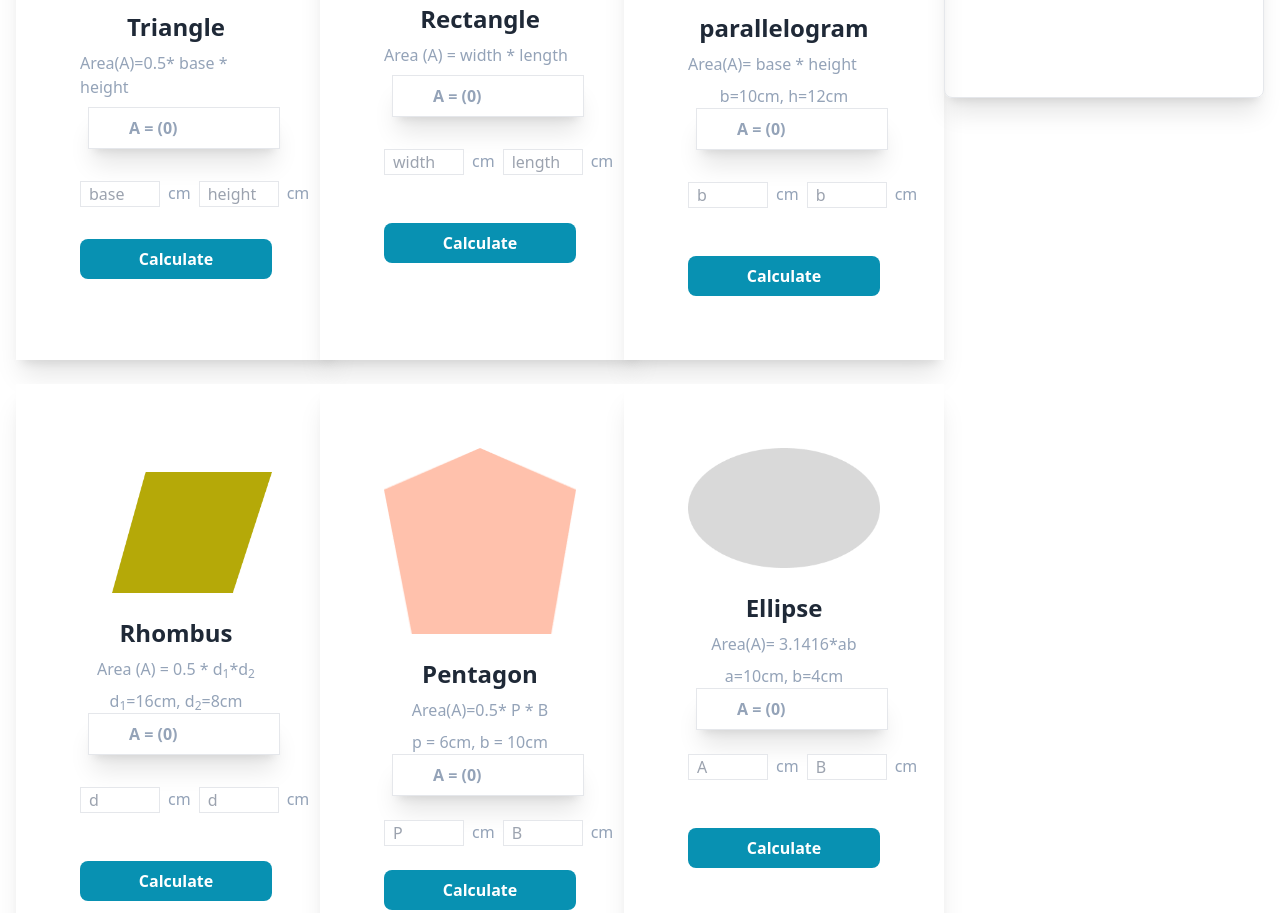
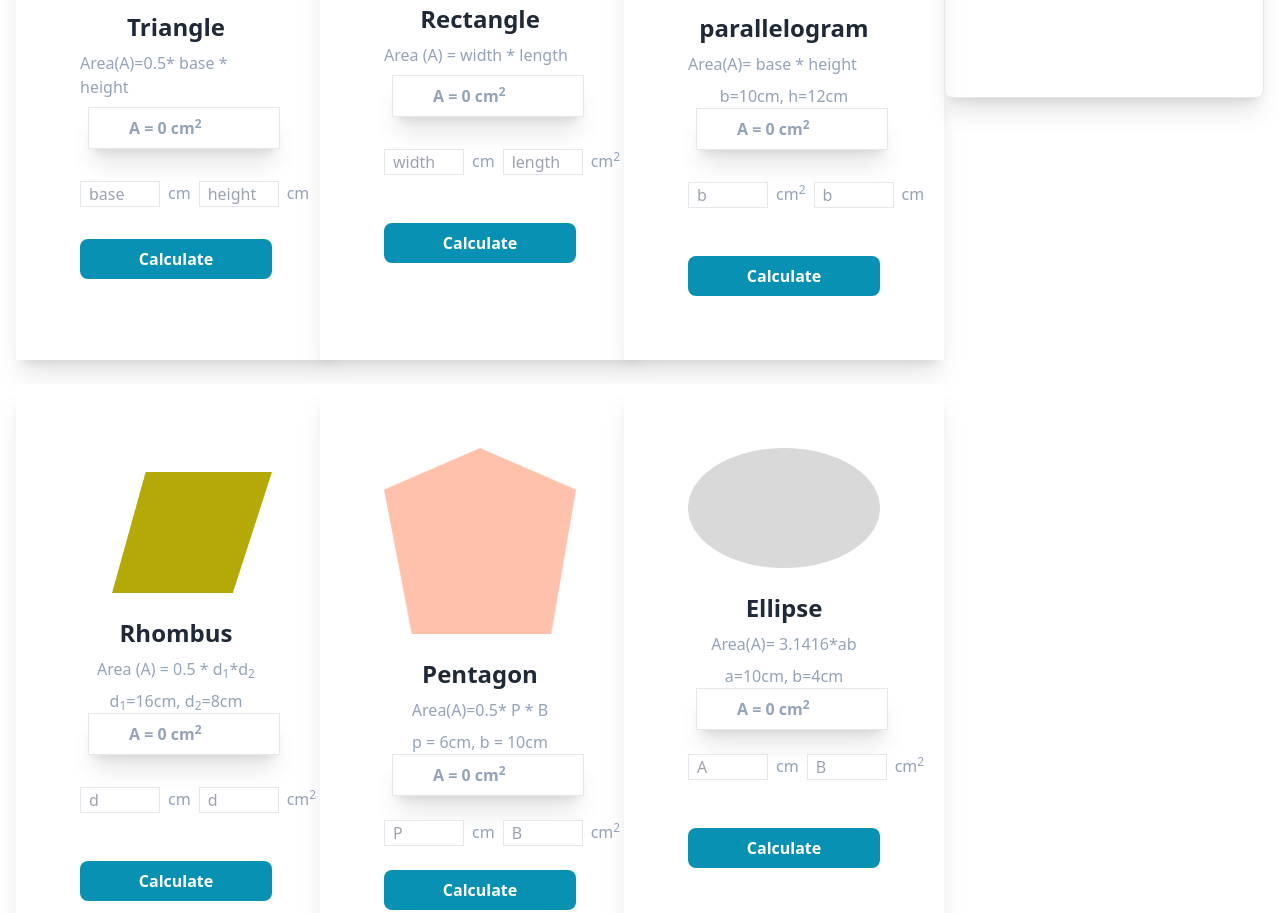
Before and after one commit to Coding655/Geometry-Genius, a plain HTML site: page index.html in a window 1280 px wide. Shown: the part 366-1279 px from the top of the page. Drawn offline with nearby package versions, Linux system fonts and the light colour scheme.

Commit message:
coding655

```diff
--- a/index.html
+++ b/index.html
@@ -36,7 +36,12 @@
                     <div>
                         <h3 class="text-center mt-6 font-semibold text-2xl">Triangle</h3>
                         <p class="mt-2 text-slate-400 mb-2 ">Area(A)=0.5* base * height</p>
-                        <p class="text-slate-400 font-bold border shadow-xl w-full ml-2 px-4 py-2"><span class="ml-6">A = (<span id="triangle-innerText">0</span>)</span></p>
+                        <p class="text-slate-400 font-bold border shadow-xl w-full ml-2 px-4 py-2">
+                            <span class="ml-6">A =
+                                <span id="triangle-innerText">0</span>
+                                <span>cm<sup>2</sup></span>
+                            </span>
+                        </p>
                         <p class="flex mt-8" >
                             <input placeholder="base" id="triangle-base" class="border w-20 px-2" type="text">
                             <span class=" ml-2 font-medium text-slate-400">cm</span>
@@ -54,12 +59,17 @@
                     <div>
                         <h3 class="text-center text-2xl font-semibold mt-6">Rectangle</h3>
                         <p class="mt-2 text-slate-400 mb-2 ">Area (A) = width * length</p>
-                        <p class="text-slate-400 font-bold border shadow-xl w-full ml-2 px-4 py-2"><span class="ml-6">A = (<span id="rectangle-innerText">0</span>)</span></p>
+                        <p class="text-slate-400 font-bold border shadow-xl w-full ml-2 px-4 py-2">
+                            <span class="ml-6">A =
+                            <span id="rectangle-innerText">0 </span>
+                            <span>cm<sup>2</sup></span>
+                            </span>
+                        </p>
                         <p class="flex mt-8">
                             <input id="input-left-value" class="px-2 w-20 border mr-2" placeholder="width" type="text">
                             <span class="  font-medium text-slate-400">cm</span>
                             <input id="input-right-value" placeholder="length" class="px-2 w-20 border ml-2" type="text">
-                            <span class=" ml-2 font-medium text-slate-400">cm</span>
+                            <span class=" ml-2 font-medium text-slate-400">cm<sup>2</sup></span>
                         </p>
                         <div class="mt-12">
                             <button id="rectangle-btn" class="bg-cyan-600 w-full rounded-lg py-2 font-bold text-white">Calculate</button>
@@ -73,10 +83,15 @@
                         <h3 class="text-center text-2xl font-semibold mt-6">parallelogram</h3>
                         <p class="mt-2 text-slate-400 mb-2  ">Area(A)= base * height</p>
                         <p class="mt-2 text-slate-400 text-center">b=10cm, h=12cm</p>
-                        <p class="text-slate-400 font-bold border shadow-xl w-full ml-2 px-4 py-2"><span class="ml-6">A = (<span id="para-text">0</span>)</span></p>
+                        <p class="text-slate-400 font-bold border shadow-xl w-full ml-2 px-4 py-2">
+                            <span class="ml-6">A =
+                                <span id="para-text">0</span>
+                                <span>cm<sup>2</sup></span>
+                            </span>
+                        </p>
                         <p class="flex mt-8">
                             <input id="para-input-left" class="px-2 w-20 border mr-2" placeholder="b" type="text">
-                            <span class="  font-medium text-slate-400">cm</span>
+                            <span class="  font-medium text-slate-400">cm<sup>2</sup></span>
                             <input id="pera-input-right"  class="px-2 w-20 border ml-2" placeholder="b" type="text">
                             <span class=" ml-2 font-medium text-slate-400">cm</span>
                         </p>
@@ -92,12 +107,16 @@
                         <h3 class="text-center text-2xl font-semibold mt-6">Rhombus</h3>
                         <p class="mt-2 text-slate-400 mb-2 text-center ">Area (A) = 0.5 * d<sub>1</sub>*d<sub>2</sub></p>
                         <p class="text-slate-400 text-center" >d<sub>1</sub>=16cm, d<sub>2</sub>=8cm</p>
-                        <p class="text-slate-400 font-bold border shadow-xl w-full ml-2 px-4 py-2"><span class="ml-6">A = (<span id="rhombus-innerText">0</span>)</span></p>
+                        <p class="text-slate-400 font-bold border shadow-xl w-full ml-2 px-4 py-2">
+                            <span class="ml-6">A = <span id="rhombus-innerText">0 </span>
+                            <span>cm<sup>2</sup></span>
+                            </span>
+                        </p>
                         <p class="flex mt-8">
                             <input id="rhombus-input-left" class="px-2 w-20 border mr-2" placeholder="d" type="text">
                             <span class="  font-medium text-slate-400">cm</span>
                             <input id="rhombus-input-right" class="px-2 w-20 border ml-2" placeholder="d" type="text">
-                            <span class=" ml-2 font-medium text-slate-400">cm</span>
+                            <span class=" ml-2 font-medium text-slate-400">cm<sup>2</sup></span>
                         </p>
                         <div class="mt-12">
                             <button id="rhombus-btn" class="bg-cyan-600 w-full rounded-lg py-2 font-bold text-white">Calculate</button>
@@ -111,12 +130,16 @@
                         <h3 class="text-center text-2xl font-semibold mt-6">Pentagon</h3>
                         <p class="mt-2 text-slate-400 mb-2 text-center ">Area(A)=0.5* P * B</p>
                         <p class="text-slate-400 text-center">p = 6cm, b = 10cm</p>
-                        <p class="text-slate-400 font-bold border shadow-xl w-full ml-2 px-4 py-2"><span class="ml-6">A = (<span id="pentagon-innerText" >0</span>)</span></p>
+                        <p class="text-slate-400 font-bold border shadow-xl w-full ml-2 px-4 py-2">
+                            <span class="ml-6">A = <span id="pentagon-innerText" >0</span>
+                            <span>cm<sup>2</sup></span>
+                        </span>
+                    </p>
                         <p class="flex mt-6">
                             <input id="pentagon-input-left" class="px-2 w-20 border mr-2" placeholder="P" type="text">
                             <span class="  font-medium text-slate-400" >cm</span>
                             <input id="pentagon-input-right" class="px-2 w-20 border ml-2" placeholder="B" type="text">
-                            <span class=" ml-2 font-medium text-slate-400">cm</span>
+                            <span class=" ml-2 font-medium text-slate-400">cm<sup>2</sup></span>
                         </p>
                         <div class="mt-6">
                             <button id="pentagon-btn" class="bg-cyan-600 w-full rounded-lg py-2 font-bold text-white">Calculate</button>
@@ -125,17 +148,21 @@
                 </div>
                 <!-- shape-6 -->
                 <div class="w-80 shadow-xl bg-base-100 p-16">
-                    <figure><img src="images/ellipse.png" alt="triangle"></figure>
+                    <figure><img src="images/ellipse.png" alt="ellipse"></figure>
                     <div>
                         <h3 class="text-center text-2xl font-semibold mt-6">Ellipse</h3>
                         <p class="mt-2 text-slate-400 mb-2 text-center ">Area(A)= 3.1416*ab</p>
                         <p class="text-slate-400 text-center">a=10cm, b=4cm</p>
-                        <p class="text-slate-400 font-bold border shadow-xl w-full ml-2 px-4 py-2"><span class="ml-6">A = (<span id="ellipse-innerText">0</span>)</span></p>
+                        <p class="text-slate-400 font-bold border shadow-xl w-full ml-2 px-4 py-2">
+                            <span class="ml-6">A = <span id="ellipse-innerText">0</span>
+                            <span>cm<sup>2</sup></span>
+                            </span>
+                        </p>
                         <p class="flex mt-6">
                             <input id="ellipse-input-left" class="px-2 w-20 border mr-2" placeholder="A" type="text">
                             <span class="  font-medium text-slate-400" >cm</span>
                             <input id="ellipse-input-right" class="px-2 w-20 border ml-2" placeholder="B" type="text">
-                            <span class=" ml-2 font-medium text-slate-400">cm</span>
+                            <span class=" ml-2 font-medium text-slate-400">cm<sup>2</sup></span>
                         </p>
                         <div class="mt-12">
                             <button id="ellipse-btn" onclick="setOneClick()" class="bg-cyan-600 w-full rounded-lg py-2 font-bold text-white">Calculate</button>
```
Also changed, not shown: js/index.js (+30 -0 lines).
